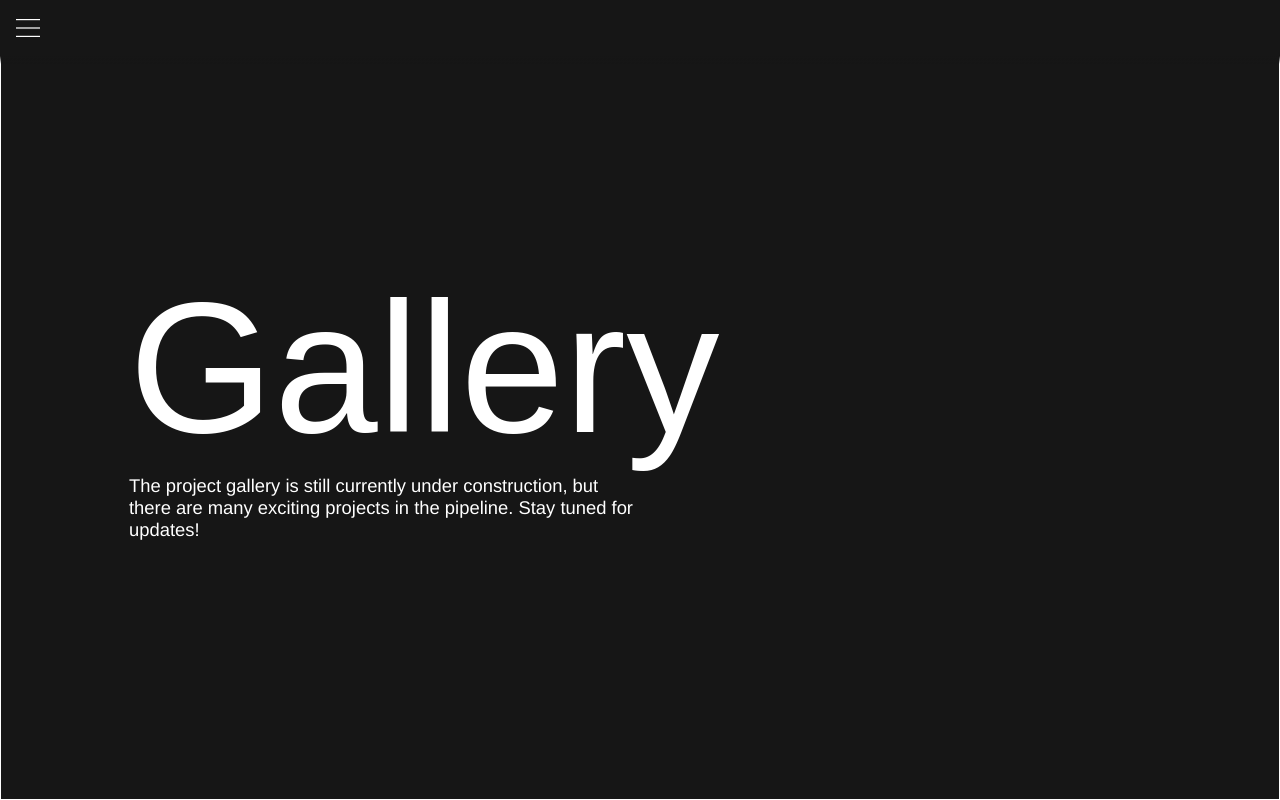
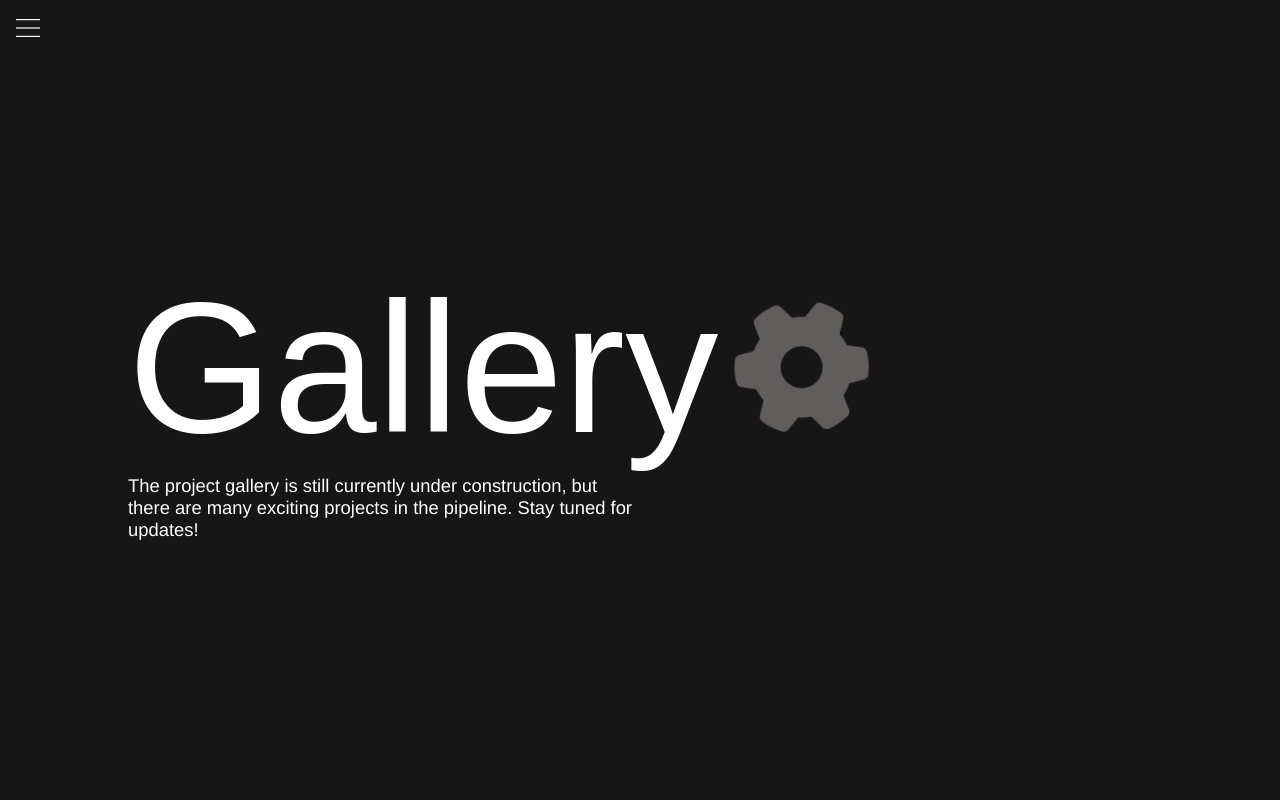
Before and after one commit to charleshenville/utcca-site, a React (Create React App) app: page /gallery in a window 1280 px wide. Built offline with nearby package versions, Linux system fonts and the light colour scheme.

Commit message:
added spinning gear to gallery page

```diff
--- a/src/components/Gallery.js
+++ b/src/components/Gallery.js
@@ -1,22 +1,20 @@
-import React, {useState, useEffect} from 'react';
-import { Link } from 'react-router-dom';
+import React from 'react';
 import styles from './gallery.module.css';
+import Gear from './Gear';
 
 function Gallery() {
     return (
         <div className={styles.main}>
-        {/* about section */}
-        <div className={styles.aboutContainer}>
-            <div className={styles.aboutHeader}>Gallery</div>
-            <div className={styles.aboutBody}>
-                The project gallery is still currently under construction, but there are many exciting projects in the pipeline. Stay tuned for updates!
+            <div className={styles.galleryTextContainer}>
+                <div className={styles.headerAndGear}>
+                    <div className={styles.galleryTextHeader}>Gallery</div>
+                    <Gear />
+                </div>
+                <div className={styles.galleryTextBody}>
+                    The project gallery is still currently under construction, but there are many exciting projects in the pipeline. Stay tuned for updates!
+                </div>
             </div>
-
         </div>
-
-    </div>
-
-
     );
 }
 
--- /dev/null
+++ b/src/components/Gear.css
@@ -0,0 +1,13 @@
+.gear-container {
+    display: flex;
+    justify-content: center;
+    align-items: center;
+    height: 10vh; /* Adjust based on your layout */
+    width: 10vw; /* Adjust based on your layout */
+
+  }
+
+  .gear-container .fa-cog {
+    font-size: calc(128px + 0.5vw); /* Adjust the size of the gear icon */
+    color: #615d5d; /* Adjust the color of the gear icon */
+  }
--- /dev/null
+++ b/src/components/Gear.js
@@ -0,0 +1,13 @@
+import React from 'react';
+import '@fortawesome/fontawesome-free/css/all.min.css';
+import './Gear.css'; // Import the CSS for the spinning animation
+
+const Gear = () => {
+  return (
+    <div className="gear-container">
+      <i className="fas fa-cog fa-spin"></i>
+    </div>
+  );
+};
+
+export default Gear;
--- a/src/components/gallery.module.css
+++ b/src/components/gallery.module.css
@@ -1,4 +1,4 @@
-.master-container{
+.master-container {
     width: 100%;
     min-height: 100svh;
     max-height: max-content;
@@ -8,9 +8,7 @@
     justify-content: center;
 }
 
-
-.aboutContainer{
-
+.galleryTextContainer {
     width: 100%;
     min-height: 100svh;
     max-height: max-content;
@@ -19,43 +17,42 @@
     box-sizing: border-box;
     display: flex;
     flex-direction: column;
-    align-items: left;
+    align-items: flex-start; /* Changed from 'left' */
     justify-content: center;
     background-color: var(--bkg);
     position: relative;
-    border: 1px solid var(--text);
-
 }
 
-.aboutHeader{
+.headerAndGear {
+    display: flex;
+    align-items: center;
+}
 
+.galleryTextHeader {
     font-size: calc(128px + 0.5vw);
     font-family: 'OffBit', sans-serif;
-    width: 100%;
-    justify-content: left;
+    justify-content: flex-start; /* Changed from 'left' */
     text-align: left;
     z-index: 4;
     color: var(--text);
-
-
+    margin-right: 20px; /* Add some space between the header and the gear icon */
 }
 
 @media screen and (min-width: 800px) {
-    .aboutHeader{
+    .galleryTextHeader {
         font-size: calc(180px + 0.5vw);
     }
-    .aboutBody{
+    .galleryTextBody {
         font-size: calc(24px + 0.5vw);
     }
 }
 
-.aboutBody{
+.galleryTextBody {
     font-size: calc(12px + 0.5vw);
     width: 50%;
-    justify-content: left;
+    justify-content: flex-start; /* Changed from 'left' */
     text-align: left;
     z-index: 4;
     font-family: 'Helvetica Neue', sans-serif;
     color: var(--text);
-
 }
```
